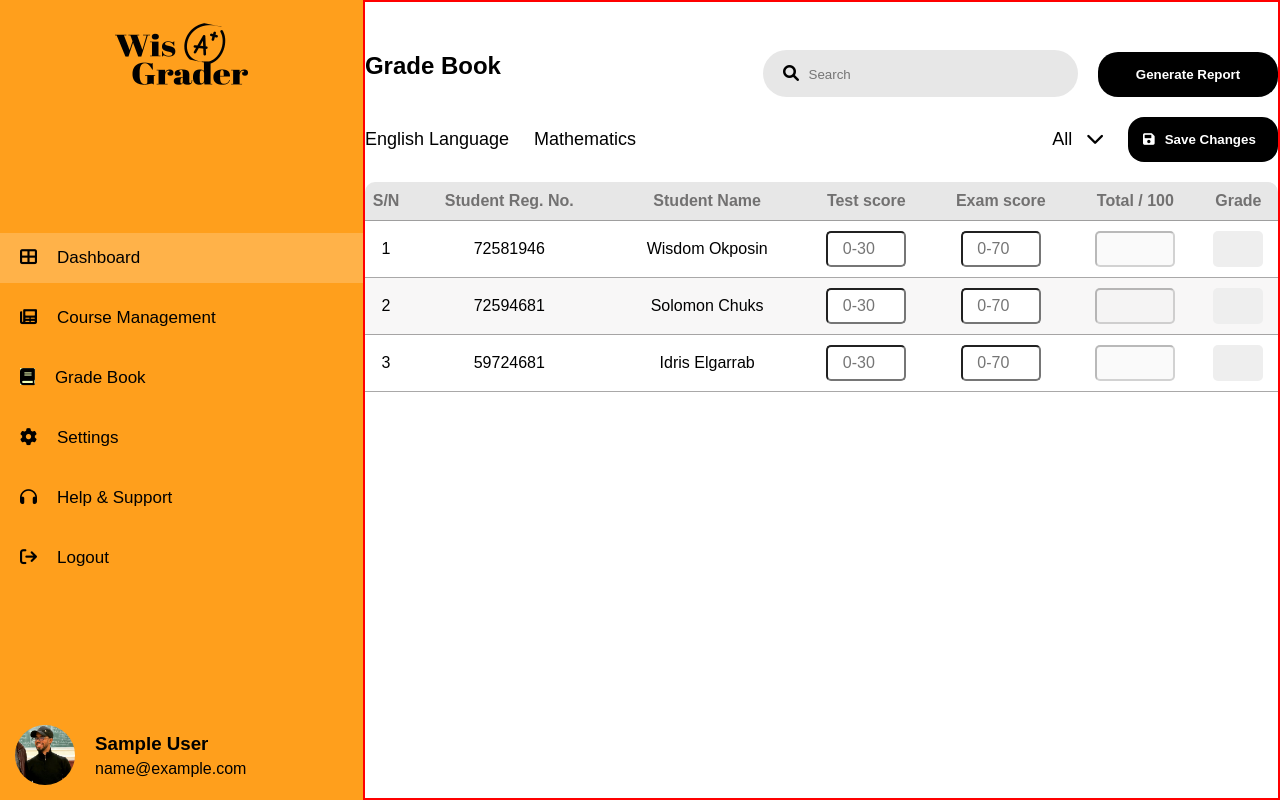
After one commit to Wikki2000/WIS-Grader, a Python web app: template app/templates/grade_book.html in a window 1280 px wide. The commit adds this page. Run offline with Jinja, Linux system fonts and the light colour scheme; the template is opened without the code that fills it: most values are stand-ins (such as "Sample title", 1, 10 or a date in 2020); some libraries are stand-ins or nearby versions.

Commit message:
feat: Implement grade book page design

```diff
--- a/app/static/css/user_dashboard.css
+++ b/app/static/css/user_dashboard.css
@@ -220,7 +220,7 @@
 }
 
 /*======= TABLE STYLING ========*/
-.dashboard__table{
+.dashboard__table {
   text-align: center;
   width: 100%;
   border-spacing: 0;
@@ -231,7 +231,7 @@
   color: #24232399;
 }
 
-.dashboard__table-th--first{
+.dashboard__table-th--first {
   border-top-left-radius: 10px;
 }
 
@@ -239,7 +239,8 @@
   border-top-right-radius: 10px;
 }
 
-.dashboard__table th, td {
+.dashboard__table th,
+td {
   border-bottom: 1px solid #706e6e99;
   padding: 10px 0;
 }
@@ -275,6 +276,33 @@
   padding: 10px 0;
 }
 
-.dashboard__edit-pencil { /*==== Take note of this chnage on th JS file ===*/
+.dashboard__edit-pencil {
+  /*==== Take note of this chnage on th JS file ===*/
   margin-right: 10px;
 }
+
+
+/* ===== Grade Book (Result Computation) Styling ===== */
+.dashboard__table .result:nth-child(even) {
+  background: #f8f7f7;
+}
+
+.dashboard__table .result:hover {
+  background-color: #f1f1f1;
+}
+
+.score-input,
+.score-grade {
+  width: 80px;
+  height: 36px;
+  text-align: center;
+  font-size: 16px;
+  border-radius: 5px;
+}
+
+.score-grade {
+  width: 50px;
+  background-color: #eee;
+  border: none;
+  font-weight: bold;
+}
--- /dev/null
+++ b/app/templates/grade_book.html
@@ -0,0 +1,168 @@
+<!DOCTYPE html>
+<html lang="en">
+
+<head>
+  <meta charset="UTF-8">
+  <meta name="viewport" content="width=device-width, initial-scale=1.0">
+  <title>GRADE BOOK</title>
+  <link href="https://cdnjs.cloudflare.com/ajax/libs/font-awesome/6.0.0-beta3/css/all.min.css" rel="stylesheet">
+  <link rel="stylesheet" href="/static/css/user_dashboard.css">
+  <link rel="stylesheet" href="/static/css/course_management.css">
+  <link rel="stylesheet" href="../static/css/components.css?{{ cache_id }}" />
+
+  <script src="https://code.jquery.com/jquery-3.2.1.min.js"></script>
+  <script type="module" src="../static/js/course_management.js?{{ cache_id }}"></script>
+</head>
+
+<body>
+  <object type="image/svg+xml" data="/path/to/icons.svg" style="display: none;"></object>
+
+  <!-- ===== USER DASHBOARD DESIGN ===== -->
+  <div class="dashboard">
+    <section class="dashboard__nav">
+      <div class="dashboard__logo">
+        <img src="/static/images/logo.png" alt="" class="logo">
+      </div>
+
+      <nav class="dashboard__nav-element">
+        <ul class="dashboard__nav-list">
+          <li class="dashboard__nav-item"><i class="fa fa-th-large"></i>Dashboard</li>
+          <li class="dashboard__nav-item"><i class="fa fa-newspaper"></i>Course Management</li>
+          <li class="dashboard__nav-item"><i class="fa fa-book"></i>Grade Book</li>
+          <li class="dashboard__nav-item"><i class="fa fa-cog"></i>Settings</li>
+          <li class="dashboard__nav-item"><i class="fa fa-headphones"></i>Help & Support</li>
+          <li class="dashboard__nav-item"><i class="fa fa-sign-out"></i>Logout</li>
+        </ul>
+      </nav>
+
+      <div class="dashboard__user">
+        <img src="../static/images/idris.jpeg" alt="" class="dashboard__user-avatar">
+        <div class="dashboard__user-info">
+          <h3 class="dashboard__user-name">{{ first_name + ' ' + last_name }}</h3>
+          <h4 class="dashboard__user-email">{{ email }}</h4>
+        </div>
+      </div>
+    </section>
+
+    <!-- ========= DASHBOARD MAIN SECTION ======== -->
+    <section class="dashboard__main">
+      <div class="dashboard__header">
+        <h1>Grade Book</h1>
+        <div class="dashboard__top-right">
+          <span class="dashboard__search-box">
+            <i class="fa fa-search" aria-hidden="true"></i>
+            <input type="search" placeholder="Search">
+          </span>
+
+          <button class="button button--report">Generate Report</button>
+        </div>
+      </div>
+
+
+      <div class="dashboard__course-management">
+        <div class="dashboard__nav--top">
+          <div class="dashboard__nav--top-titles">
+            <span class="dashboard__nav--top-title">English Language</span>
+            <span class="dashboard__nav--top-title">Mathematics</span>
+          </div>
+
+          <div class="dashboard__nav--top-group">
+            <span>All<i class="fa fa-chevron-down"></i></span>
+            <button class="button button--add-course"><i class="fa fa-save"></i>Save Changes</button>
+          </div>
+
+        </div>
+
+        <table class="dashboard__table">
+          <thead>
+            <tr class="dashboard__table-row">
+              <th class="dashboard__table-th--first">S/N</th>
+              <th>Student Reg. No.</th>
+              <th>Student Name</th>
+              <th>Test score</th>
+              <th>Exam score</th>
+              <th>Total / 100</th>
+              <th class="dashboard__table-th--last">Grade</th>
+            </tr>
+          </thead>
+
+          <tbody>
+            <!-- Table body will be loaded dynamically given value from database. -->
+            <tr class="result">
+              <td>1</td>
+              <td>72581946</td>
+              <td>Wisdom Okposin</td>
+              <td class="score-td"><input type="number" class="score-input" min="0" max="30" placeholder="0-30"></td>
+              <td class="score-td"><input type="number" class="score-input" min="0" max="70" placeholder="0-70"></td>
+              <td class="score-td"><input type="text" class="score-input total-score" disabled></td>
+              <td class="grade-td"><input type="text" class="score-grade" disabled></td>
+            </tr>
+            <!-- Add more rows as necessary -->
+            <tr class="result">
+              <td>2</td>
+              <td>72594681</td>
+              <td>Solomon Chuks</td>
+              <td class="score-td"><input type="number" class="score-input" min="0" max="30" placeholder="0-30"></td>
+              <td class="score-td"><input type="number" class="score-input" min="0" max="70" placeholder="0-70"></td>
+              <td class="score-td"><input type="text" class="score-input total-score" disabled></td>
+              <td class="grade-td"><input type="text" class="score-grade" disabled></td>
+            </tr>
+            <!-- Add more rows as necessary -->
+            <tr class="result">
+              <td>3</td>
+              <td>59724681</td>
+              <td>Idris Elgarrab</td>
+              <td class="score-td"><input type="number" class="score-input" min="0" max="30" placeholder="0-30"></td>
+              <td class="score-td"><input type="number" class="score-input" min="0" max="70" placeholder="0-70"></td>
+              <td class="score-td"><input type="text" class="score-input total-score" disabled></td>
+              <td class="grade-td"><input type="text" class="score-grade" disabled></td>
+            </tr>
+            <!-- Add more rows as necessary -->
+          </tbody>
+
+        </table>
+      </div>
+    </section>
+
+    <section id="popup__modal" class="dashboard__dynamic">
+      <!-- This will be loaded dynamically from a file  -->
+    </section>
+
+  </div>
+
+
+  <script>
+    $(document).ready(function () {
+      // Automatically calculate total and grade
+      $('.score-input').on('input', function () {
+        let row = $(this).closest('tr');
+        let testScore = parseFloat(row.find('input').eq(0).val()) || 0;
+        let examScore = parseFloat(row.find('input').eq(1).val()) || 0;
+        let total = testScore + examScore;
+
+        // Update total score
+        row.find('.total-score').val(total);
+
+        // Calculate grade based on total
+        let grade;
+        if (total >= 70) {
+          grade = 'A';
+        } else if (total >= 60) {
+          grade = 'B';
+        } else if (total >= 50) {
+          grade = 'C';
+        } else if (total >= 40) {
+          grade = 'D';
+        } else {
+          grade = 'F';
+        }
+
+        // Update grade
+        row.find('.score-grade').val(grade);
+      });
+    });
+  </script>
+
+</body>
+
+</html>
```
